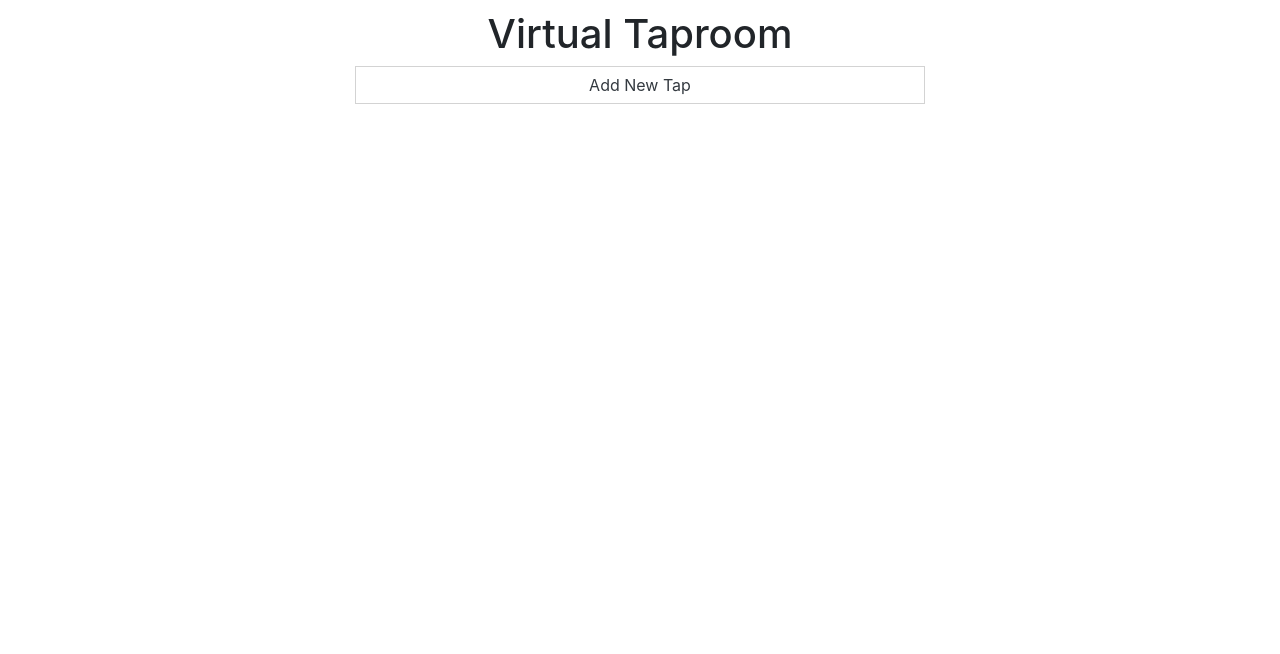
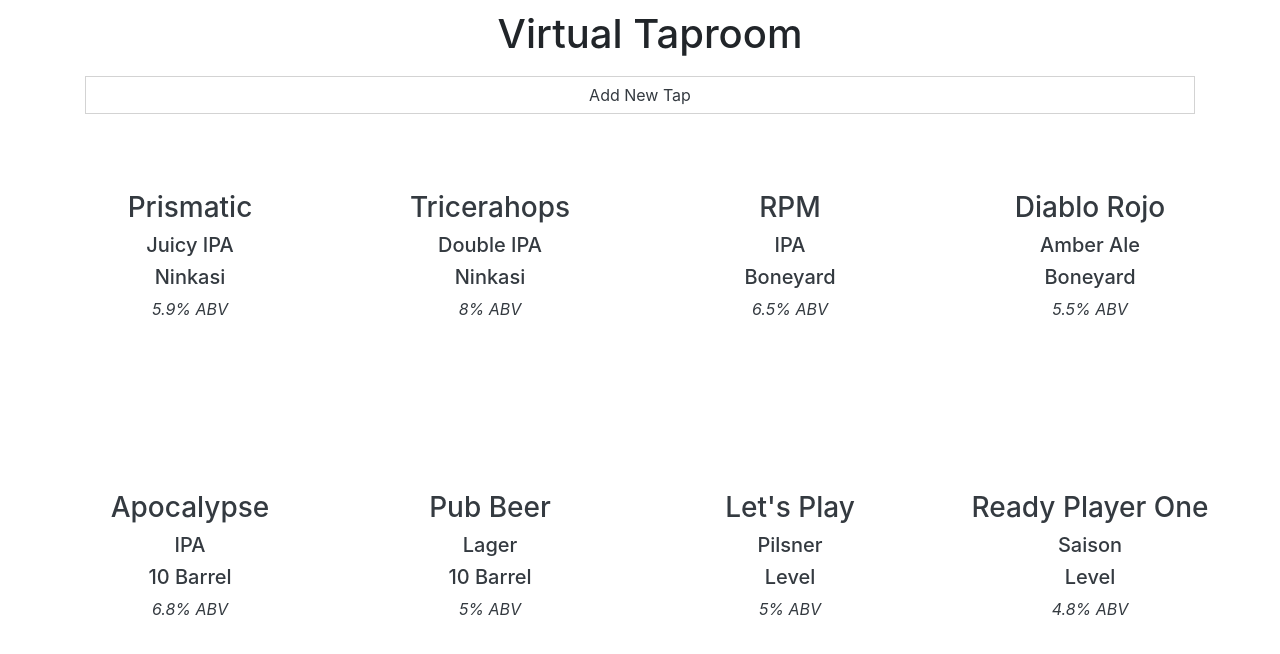
Before and after one commit to JohnNilsOlson/taproom-redux, a React (Create React App) app: page / in a window 1280 px wide. Shown: the top 654 px of the page. Built offline with nearby package versions, Linux system fonts and the light colour scheme.

Commit message:
experiment with layout and styling

```diff
--- a/src/components/App.js
+++ b/src/components/App.js
@@ -8,20 +8,17 @@
 
   const center = {
     display: "flex",
-    flexDirection: "column",
+    flexDirection: "row",
     alignItems: "center",
     justifyContent: "center",
-    width: 600,
-    marginTop: 10,
-    marginBottom: 10
+    width: "90%",
+    margin: 10,
   }
 
   return (
     <React.Fragment>
-        <Container fluid style={center}>
-          <Header />
-          <DrinkControl />
-        </Container>
+      <Header />
+      <DrinkControl />
     </React.Fragment>
   );
 }
--- a/src/components/Drink.js
+++ b/src/components/Drink.js
@@ -7,7 +7,10 @@
 
   const button={
     borderRadius: 0,
-    borderColor: "lightgray"
+    borderColor: "white",
+    width: 300,
+    height: 300,
+    margin: 0
   }
   return (
     <React.Fragment>
--- a/src/components/DrinkControl.js
+++ b/src/components/DrinkControl.js
@@ -3,6 +3,7 @@
 import NewDrinkForm from "./NewDrinkForm";
 import DrinkDetail from "./DrinkDetail";
 
+import Container from "react-bootstrap/Container";
 import Button from "react-bootstrap/Button";
 
 class DrinkControl extends React.Component {
@@ -12,7 +13,96 @@
     this.state = {
       formVisible: false,
       selectedDrink: null,
-      masterDrinkList: []
+      masterDrinkList: [
+        {
+          name: "Prismatic",
+          type: "Juicy IPA",
+          brewer: "Ninkasi",
+          alcoholContent: 5.9,
+          description: "Notice the sweet, golden hue of this IPA? It’s the color of a summer sunset here in the Northwest. There are hints of citrus in the air, the smell of something deep and earthy rising. Prismatic is a kind of magic. The colors of its six hops swirl into a halo of warmth, like a really good day.",
+          pintPrice: 5.00,
+          pitcherPrice: 18.00,
+          quantity: 124,
+          id: 1
+        },
+        {
+          name: "Tricerahops",
+          type: "Double IPA",
+          brewer: "Ninkasi",
+          alcoholContent: 8.0,
+          description: "A few thousand years before we opened Ninkasi, Columbian mammoths roamed this area by the thousands. They stood 13 feet high with tusks 16 feet long. This is our monument to all the big and beautiful beasts that came before us. Tricerahops is an ancient field of floral hops with a deep, earthy taste and a balanced finish you never want to end.",
+          pintPrice: 5.00,
+          pitcherPrice: 18.00,
+          quantity: 124,
+          id: 2
+        },
+        {
+          name: "RPM",
+          type: "IPA",
+          brewer: "Boneyard",
+          alcoholContent: 6.5,
+          description: "Brewed using 6 different NW varieties of hops at over 2.5 pounds per barrel, RPM IPA focuses on extreme hoppiness rather than bitterness. It’s golden to copper in color with a complex malt profile that will not overshadow the hops. Our flagship, RPM IPA, will satisfy any opinionated hop forward IPA consumer.",
+          pintPrice: 5.00,
+          pitcherPrice: 18.00,
+          quantity: 124,
+          id: 3
+        },
+        {
+          name: "Diablo Rojo",
+          type: "Amber Ale",
+          brewer: "Boneyard",
+          alcoholContent: 5.5,
+          description: "This deep amber ale is extremely well balanced and very drinkable. It appeals both to the hop lover and non hop lover. This beer is duel-hopped with Cascade and Delta hops. Cheers to the Red Devil!",
+          pintPrice: 5.00,
+          pitcherPrice: 18.00,
+          quantity: 124,
+          id: 4
+        },
+        {
+          name: "Apocalypse",
+          type: "IPA",
+          brewer: "10 Barrel",
+          alcoholContent: 6.8,
+          description: "Apocalypse is made for those of us that go big and then celebrate with a cold beer. You know who you are; pushing your limits every day and living life to the fullest. Our Brewer's did the same thing when creating this beer using 4.8 lbs of hops per barrel... Go big or go home!",
+          pintPrice: 5.00,
+          pitcherPrice: 18.00,
+          quantity: 124,
+          id: 5
+        },
+        {
+          name: "Pub Beer",
+          type: "Lager",
+          brewer: "10 Barrel",
+          alcoholContent: 5.0,
+          description: "This craft lager in a can proves that ideas you come up with at 1:00am in the morning can happen. Served in a 12oz can... requests for a glass will be denied.",
+          pintPrice: 5.00,
+          pitcherPrice: 18.00,
+          quantity: 124,
+          id: 6
+        },
+        {
+          name: "Let's Play",
+          type: "Pilsner",
+          brewer: "Level",
+          alcoholContent: 5.0,
+          description: "Dry Hopped Pilsner - Light, dry, easy drinking with a mild hoppy aroma.",
+          pintPrice: 5.00,
+          pitcherPrice: 18.00,
+          quantity: 124,
+          id: 7
+        },
+        {
+          name: "Ready Player One",
+          type: "Saison",
+          brewer: "Level",
+          alcoholContent: 4.8,
+          description: "Dry Hopped Saison - Brewer’s lawnmower beer. Light, flavorful and crisp.",
+          pintPrice: 5.00,
+          pitcherPrice: 18.00,
+          quantity: 124,
+          id: 8
+        }
+      ]
     };
   }
 
@@ -78,11 +168,6 @@
     let currentlyVisibleState = null;
     let buttonText = null;
 
-    const button={
-      borderRadius: 0,
-      borderColor: "lightgray"
-    }
-
     if (this.state.selectedDrink != null) {
       currentlyVisibleState = <DrinkDetail drink={this.state.selectedDrink} onClickingPint={this.handlePint} onClickingPitcher={this.handlePitcher} />
       buttonText = "Return to Tap List";
@@ -94,10 +179,28 @@
       buttonText = "Add New Tap";
     }
 
+    const center = {
+      display: "flex",
+      flexDirection: "row",
+      flexWrap: "wrap",
+      alignItems: "center",
+      justifyContent: "center",
+      margin: 0
+    }
+
+    const button={
+      borderRadius: 0,
+      borderColor: "lightgray"
+    }
+
     return (
       <React.Fragment>
-        <Button variant="outline-dark" style={button} onClick={this.handleClick} block>{buttonText}</Button>
-        {currentlyVisibleState}
+        <Container>
+          <Button variant="outline-dark" style={button} onClick={this.handleClick} block>{buttonText}</Button>
+        </Container>
+        <Container fluid style={center}>
+          {currentlyVisibleState}
+        </Container>
       </React.Fragment>
     );
   }
--- a/src/components/Header.js
+++ b/src/components/Header.js
@@ -1,9 +1,21 @@
 import React from "react";
 
+import Container from "react-bootstrap/Container";
 
 function Header(){
+
+  const center = {
+    display: "flex",
+    flexDirection: "row",
+    alignItems: "center",
+    justifyContent: "center",
+    margin: 10
+  }
+
   return (
-    <h1>Virtual Taproom</h1>
+    <Container fluid style={center}>
+      <h1>Virtual Taproom</h1>
+    </Container>
   );
 }
 
--- a/src/components/NewDrinkForm.js
+++ b/src/components/NewDrinkForm.js
@@ -68,7 +68,7 @@
           </Form.Group>
           <Form.Group controlId="pitcherPrice">
             <Form.Label>How Much for a Pitcher?</Form.Label>
-            <Form.Control type="number" placeholder="$0.00"></Form.Control>
+            <Form.Control type="decimal" placeholder="$0.00"></Form.Control>
           </Form.Group>
           <Button variant="outline-dark" style={button} type="submit" block>Add Tap</Button>
         </Form>
```
